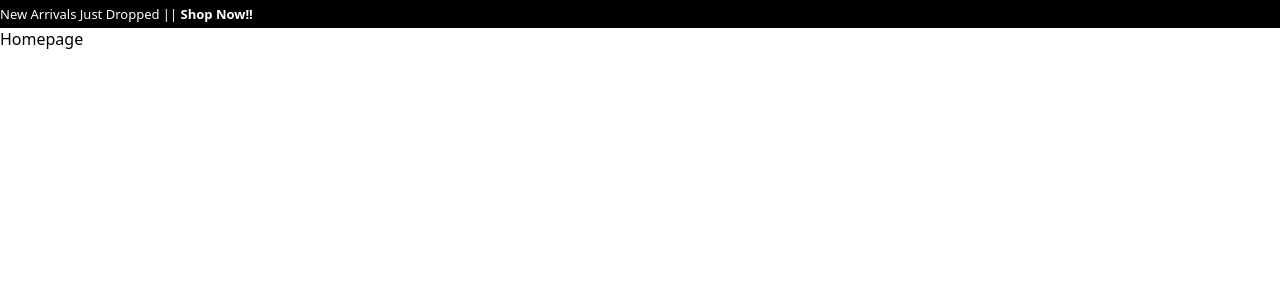
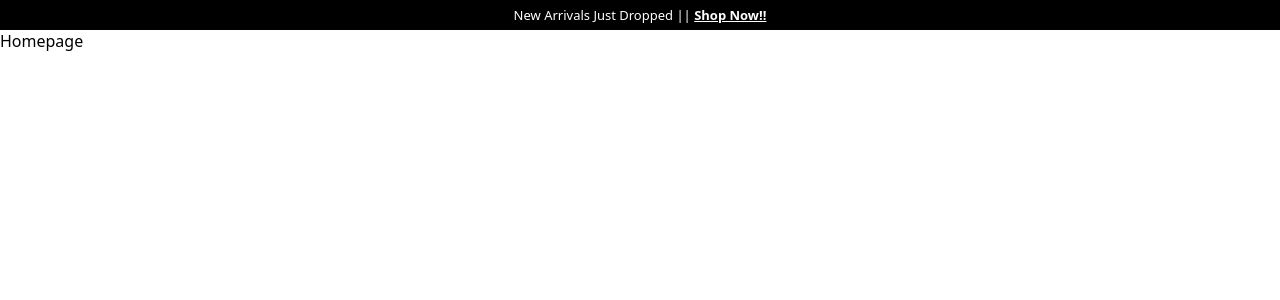
Before and after one commit to Alenia24/sosa, a React (Vite) app in the folder client/: page / in a window 1280 px wide. Shown: the top 300 px of the page. Built offline with nearby package versions, Linux system fonts and the light colour scheme.

Commit message:
Design announcement bar

```diff
--- a/client/src/pages/Homepage/Homepage.css
+++ b/client/src/pages/Homepage/Homepage.css
@@ -1,6 +1,11 @@
 .announcementBar {
     background-color: black;
     color: white;
-    padding: 5px 0;
+    padding: 6px 0;
     font-size: small;
+    text-align: center;
 }
+
+.announcementBar span {
+    text-decoration: underline;
+}
```
